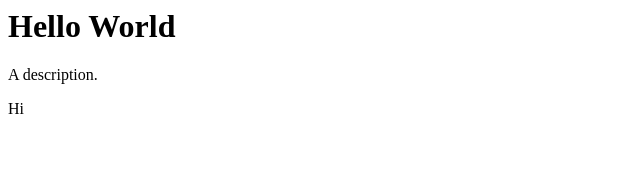
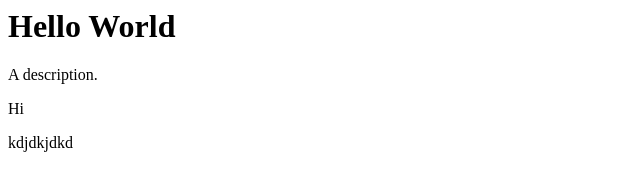
Before and after one commit to limedaring/gitvideo, a plain HTML site: page index.html in a window 1280 px wide. Shown: the full height of the page, 0-640 px from the left. Drawn offline with Linux system fonts and the light colour scheme.

```diff
--- a/index.html
+++ b/index.html
@@ -3,5 +3,6 @@
         <h1>Hello World</h1>
         <p>A description.</p>
         <p>Hi</p>
+        <p>kdjdkjdkd</p>
     </body>
 </html>
```
